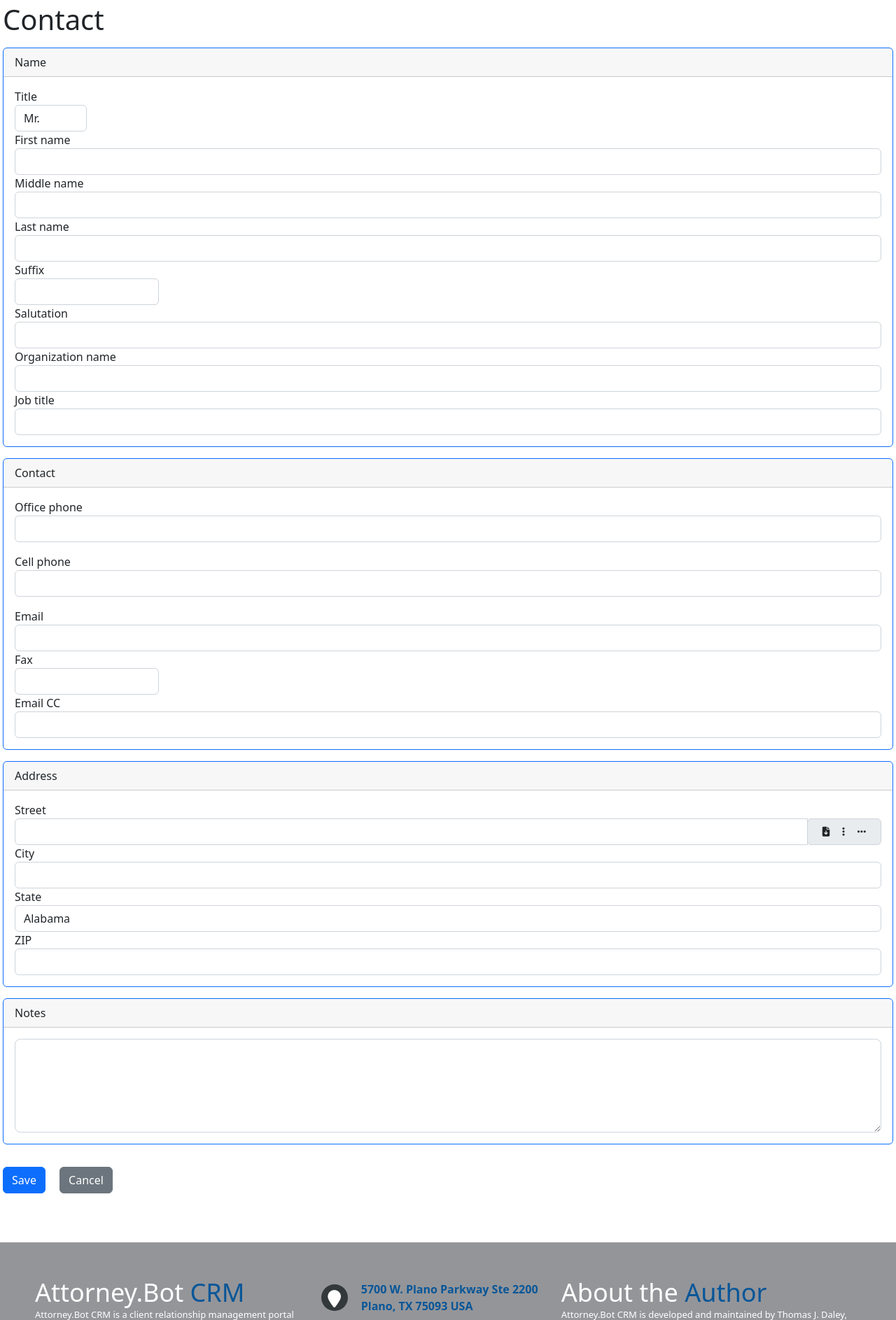
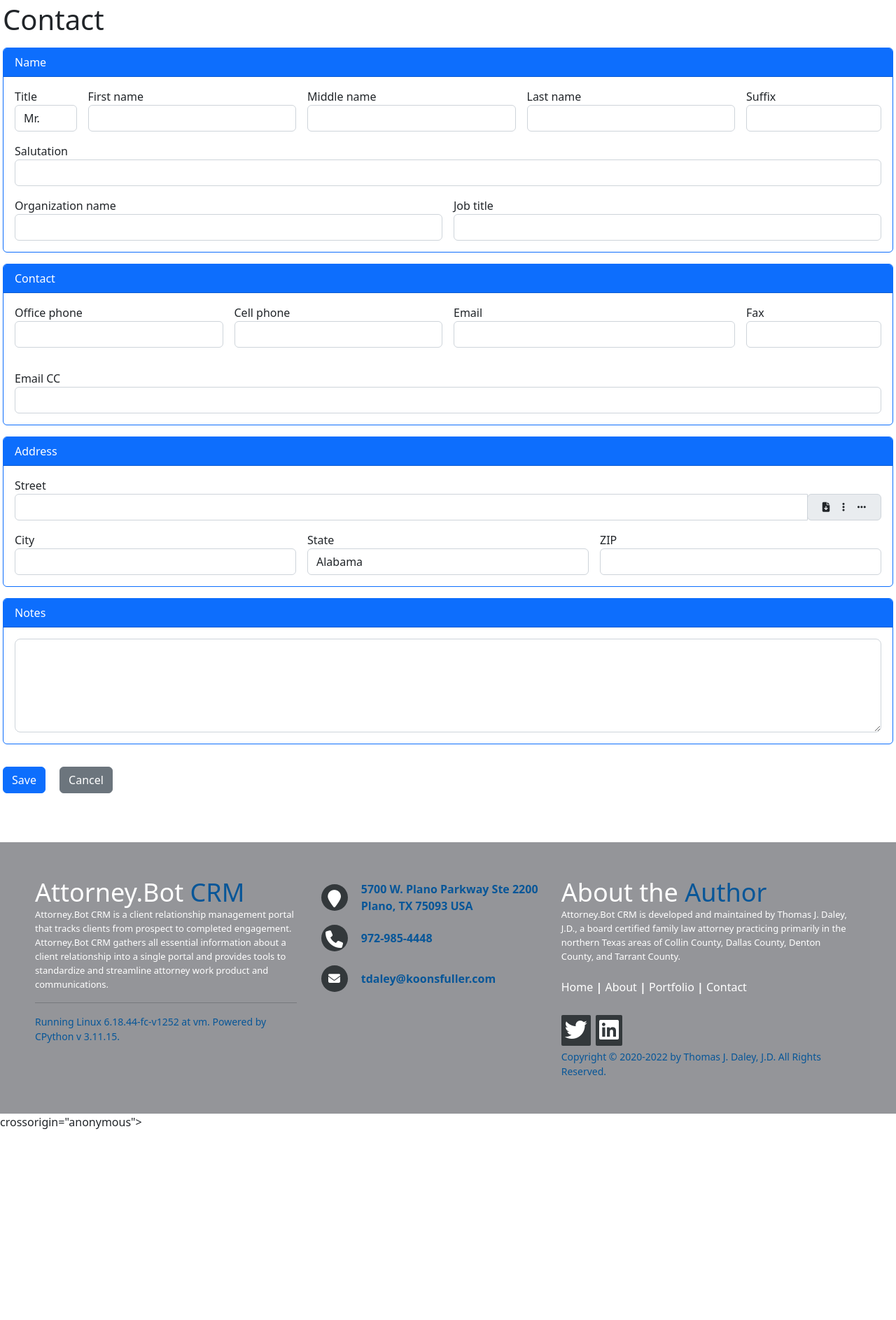
Before and after one commit to tjdaley/payment_redirect, a Flask app: template app/views/crm/templates/crm/contact.html in a window 1280 px wide. Shown: the part 90-1977 px from the top of the page at 70% size. After the commit the page ends 1704 px from the top, so only its background shows below. Run offline with Flask 2, Linux system fonts and the light colour scheme; the template is opened without the code that fills it: values that come from a table or form of the project are taken from there, others are empty; parts of the project's set-up code (start-up, migrations or seed data) failed here and were passed over; some libraries are stand-ins or nearby versions.

Commit message:
upgrade to bootstrap 5

```diff
--- /dev/null
+++ b/app/static/custom.css
@@ -0,0 +1,3 @@
+    .table-hover>tbody>tr:hover>td {
+    	background-color: #FCF55F !important;
+    }
--- a/app/templates/layout.html
+++ b/app/templates/layout.html
@@ -20,6 +20,7 @@
     <!--link rel="stylesheet" href="https://gitcdn.github.io/bootstrap-toggle/2.2.2/css/bootstrap-toggle.min.css">
     <link rel="stylesheet" href="/static/fix_bootstrap_toggle.css"-->
     <link rel="stylesheet" href="/static/navbar.css">
+    <link rel="stylesheet" href="/static/custom.css">
     <link rel="stylesheet" href="/static/msft_planner_colors.css">
     <link rel="stylesheet" href="/static/footer.css">
 </head>
--- a/app/views/admin/templates/templates.html
+++ b/app/views/admin/templates/templates.html
@@ -1,8 +1,9 @@
 {% extends 'layout.html' %}
 {% set active_page = "templates" %}
 {% block body %}
-<span class="h1 my-3">Templates</span><a class="btn btn-primary btn-sm float-right my-3" href="/admin/add_template">ADD</a>
-<table class="table">
+<span class="h1 my-3">Templates</span>
+<a class="btn btn-primary btn-sm float-end my-3" href="/admin/add_template"><i class="fa fa-plus"></i></a>
+<table class="table table-sm table-hover">
     <tr>
         <th>Name</th>
         <th>Date Created</th>
--- a/app/views/crm/templates/crm/contact.html
+++ b/app/views/crm/templates/crm/contact.html
@@ -5,35 +5,35 @@
 <form method='POST' action="{{url_for('crm_routes.save_contact')}}">
     <input type='hidden' name='_id' id='_id' value='{{contact._id}}'>
     <div class="card border-primary my-3">
-        <div class="card-header alert-primary">Name</div>
+        <div class="card-header text-bg-primary">Name</div>
         <div class="card-body">
-            <div class="form-row">
+            <div class="row g-3">
                 <div class="form-group col-md-1">
                     {{render_field(form.name.title, class_="form-control", value=contact.name.title)}}
                 </div>
-                <div class="form-group col-md">
+                <div class="form-group col-md-3">
                     {{render_field(form.name.first_name, class_="form-control", value=contact.name.first_name)}}
                 </div>
-                <div class="form-group col-md">
+                <div class="form-group col-md-3">
                     {{render_field(form.name.middle_name, class_="form-control", value=contact.name.middle_name)}}
                 </div>
-                <div class="form-group col-md">
+                <div class="form-group col-md-3">
                     {{render_field(form.name.last_name, class_="form-control", value=contact.name.last_name)}}
                 </div>
                 <div class="form-group col-md-2">
                     {{render_field(form.name.suffix, class_="form-control", value=contact.name.suffix)}}
                 </div>
-            </div>
-            <div class="form-row">
-                <div class="form-group col-md">
+            <!--/div>
+            <div class="row g-3"-->
+                <div class="form-group col-md-12">
                     {{render_field(form.name.salutation, class_="form-control", value=contact.name.salutation)}}
                 </div>
-            </div>
-            <div class="form-row">
-                <div class="form-group col-md">
+            <!--/div>
+            <div class="row g-3"-->
+                <div class="form-group col-md-6">
                     {{render_field(form.organization, class_="form-control", value=contact.organization)}}
                 </div>
-                <div class="form-group col-md">
+                <div class="form-group col-md-6">
                     {{render_field(form.job_title, class_="form-control", value=contact.job_title)}}
                 </div>
             </div>
@@ -41,44 +41,38 @@
     </div>
 
     <div class="card border-primary my-3">
-        <div class="card-header alert-primary">Contact</div>
+        <div class="card-header text-bg-primary">Contact</div>
         <div class="card-body">
-            <div class="form-row">
-                <div class="form-group col-md">
+            <div class="row g-3">
+                <div class="form-group col-md-3">
                     {{form.office_phone.label()}}
                     <div class="input-group mb-3">
                         {% if contact.office_phone %}
-                        <div class="input-group-prepend">
                             <button class="btn btn-outline-secondary fa fa-phone" title="Call {{contact.office_phone | phone_number}}"
                                 type="button" onclick="dial('{{contact.office_phone}}')"></button>
-                        </div>
                         {% endif %}
                         {{form.office_phone(class_="form-control", value=contact.office_phone)}}
                     </div>
                 </div>
 
-                <div class="form-group col-md">
+                <div class="form-group col-md-3">
                     {{form.cell_phone.label()}}
                     <div class="input-group mb-3">
                         {% if contact.cell_phone %}
-                        <div class="input-group-prepend">
                             <button class="btn btn-outline-secondary fa fa-phone" title="Call {{contact.cell_phone | phone_number}}"
                                 type="button" onclick="dial('{{contact.cell_phone}}')"></button>
-                        </div>
                         {% endif %}
                         {{form.cell_phone(class_="form-control", value=contact.cell_phone)}}
                     </div>
                 </div>
 
-                <div class="form-group col-md">
+                <div class="form-group col-md-4">
                     {{form.email.label()}}
                     <div class="input-group">
                         {% if contact.email %}
-                        <div class="input-group-prepend">
                             <a href="mailto:{{contact.email}}" class="btn btn-outline-secondary fa fa-envelope pt-2" data-toggle="tooltip"
                                 data-placement="top" title="Send Email to {{contact.email}}" role="button">
                             </a>
-                        </div>
                         {% endif %}
                         {{form.email(class_="form-control", value=contact.email)}}
                     </div>
@@ -86,9 +80,9 @@
                 <div class="form-group col-md-2">
                     {{render_field(form.fax, class_="form-control", value=contact.fax)}}
                 </div>
-            </div>
-            <div class="form-row">
-                <div class="form-group col-md">
+            <!--/div>
+            <div class="row g-3"-->
+                <div class="form-group col-md-12">
                     {{render_field(form.email_cc, class_="form-control", value=contact.email_cc)}}
                 </div>
             </div>
@@ -96,10 +90,10 @@
     </div>
 
     <div class="card border-primary my-3">
-        <div class="card-header alert-primary">Address</div>
+        <div class="card-header text-bg-primary">Address</div>
         <div class="card-body">
-            <div class="form-row">
-                <div class="form-group col-md">
+            <div class="row g-3">
+                <div class="form-group col-md-12">
                     {{form.address.street.label}}
                     <div class="input-group">
                         {{form.address.street(class_="form-control", value=contact.address.street)}}
@@ -130,15 +124,15 @@
                     </div>
 
                 </div>
-            </div>
-            <div class="form-row">
-                <div class="form-group col-md">
+            <!--/div>
+            <div class="row g-3"-->
+                <div class="form-group col-md-4">
                     {{render_field(form.address.city, class_="form-control", value=contact.address.city)}}
                 </div>
-                <div class="form-group col-md">
+                <div class="form-group col-md-4">
                     {{render_field(form.address.state, class_="form-control", value=contact.address.state)}}
                 </div>
-                <div class="form-group col-md">
+                <div class="form-group col-md-4">
                     {{render_field(form.address.postal_code, class_="form-control", value=contact.address.postal_code)}}
                 </div>
             </div>
@@ -146,10 +140,10 @@
     </div>
 
     <div class="card border-primary my-3">
-        <div class="card-header alert-primary">Notes</div>
+        <div class="card-header text-bg-primary">Notes</div>
         <div class="card-body">
 
-            <div class="form-row">
+            <div class="row g-3">
                 <div class="form-group col">
                     <div class="input-group">
                         <textarea class="form-control rounded-3" id="notes" name="notes" rows="5" aria-label="Notes">{{contact.notes}}</textarea>
```
Also changed, not shown: app/views/admin/templates/docket.html (+1 -10 lines), app/views/crm/templates/crm/clients.html (+1 -12 lines), app/views/crm/templates/crm/contact_clients.html (+0 -9 lines), app/views/crm/templates/crm/contacts.html (+12 -27 lines), app/views/crm/templates/crm/includes/_client_contacts.html (+0 -9 lines), app/views/crm/templates/crm/notes.html (+0 -9 lines).
